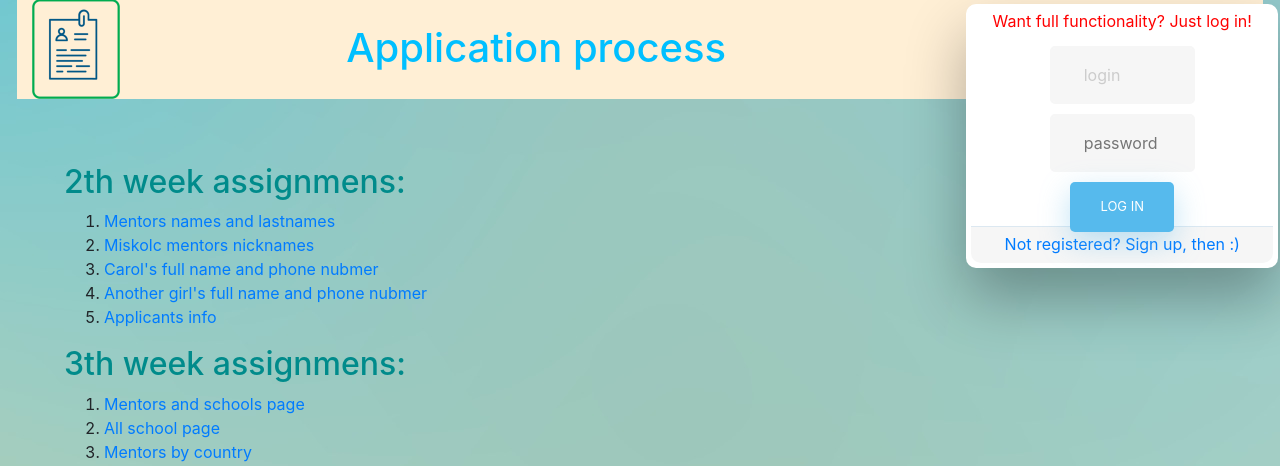
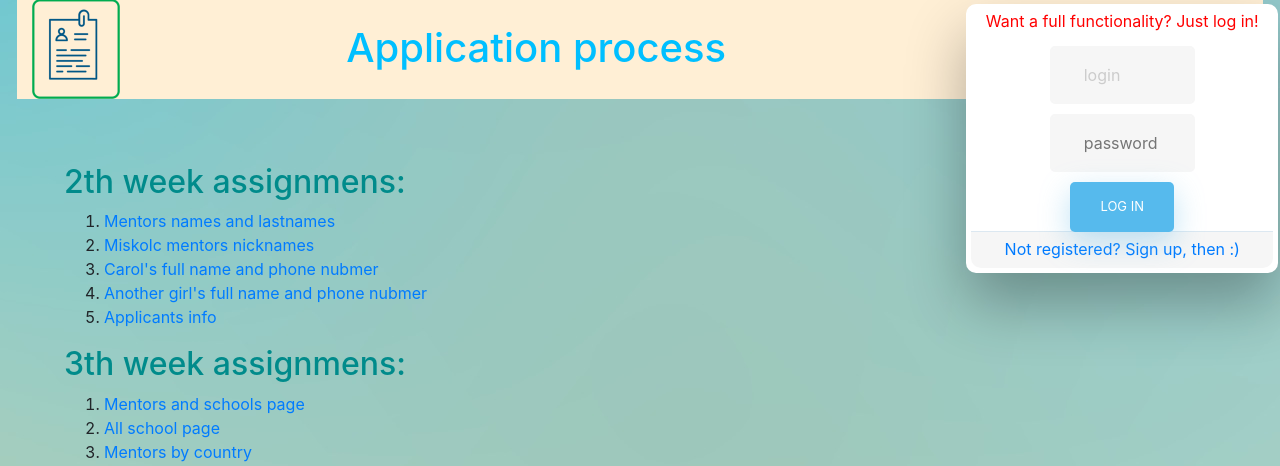
Before and after one commit to Harnet69/Application-process-python, a Flask app: page / in a window 1280 px wide. Shown: the top 466 px of the page. Run offline with Flask 2, Linux system fonts and the light colour scheme; some libraries are stand-ins or nearby versions.

Commit message:
Did some UI changes

```diff
--- a/main.py
+++ b/main.py
@@ -222,7 +222,6 @@ def login():
         if login_pass_from_db:
             if user_functions.verify_password(request.form['password'],login_pass_from_db['password']):
                 user_info = data_manager.get_user_info_by_login(request.form['login'])
-                flash('Access granted')
                 session['username'] = request.form['login']
                 session['user_image'] = user_info['user_image']
                 return redirect(request.referrer)
--- a/static/css/login_form.css
+++ b/static/css/login_form.css
@@ -1,36 +1,3 @@
-
-/*!* BASIC *!*/
-
-/*html {*/
-/*  background-color: #56baed;*/
-/*}*/
-
-/*body {*/
-/*  font-family: "Poppins", sans-serif;*/
-/*  height: 100vh;*/
-/*}*/
-
-/*a {*/
-/*  color: #92badd;*/
-/*  display:inline-block;*/
-/*  text-decoration: none;*/
-/*  font-weight: 400;*/
-/*}*/
-
-/*h2 {*/
-/*  text-align: center;*/
-/*  font-size: 16px;*/
-/*  font-weight: 600;*/
-/*  text-transform: uppercase;*/
-/*  display:inline-block;*/
-/*  margin: 40px 8px 10px 8px;*/
-/*  color: #cccccc;*/
-/*}*/
-
-
-
-/* STRUCTURE */
-
 .wrapper {
   position: absolute;
   margin-top: -25px;
@@ -55,7 +22,7 @@
 }
 
 #formFooter {
-  margin-top: 55px;
+  margin-top: 60px;
   background-color: #f6f6f6;
   border-top: 1px solid #dce8f1;
   padding: 5px;
@@ -64,8 +31,6 @@
   -webkit-border-radius: 0 0 10px 10px;
   border-radius: 0 0 10px 10px;
 }
-
-
 
 /* TABS */
 
--- a/templates/layout.html
+++ b/templates/layout.html
@@ -47,7 +47,7 @@
                                                             <label style="color: red">{{ message }}</label>
                                                         {% endfor %}
                                                     {% else %}
-                                                        <label style="color: red">Want full functionality? Just log in!</label>
+                                                        <label style="color: red">Want a full functionality? Just log in!</label>
                                                     {% endif %}
                                                 {% endwith %}
                                                 <form action="/login" method="POST" style="height: 130px">
```
